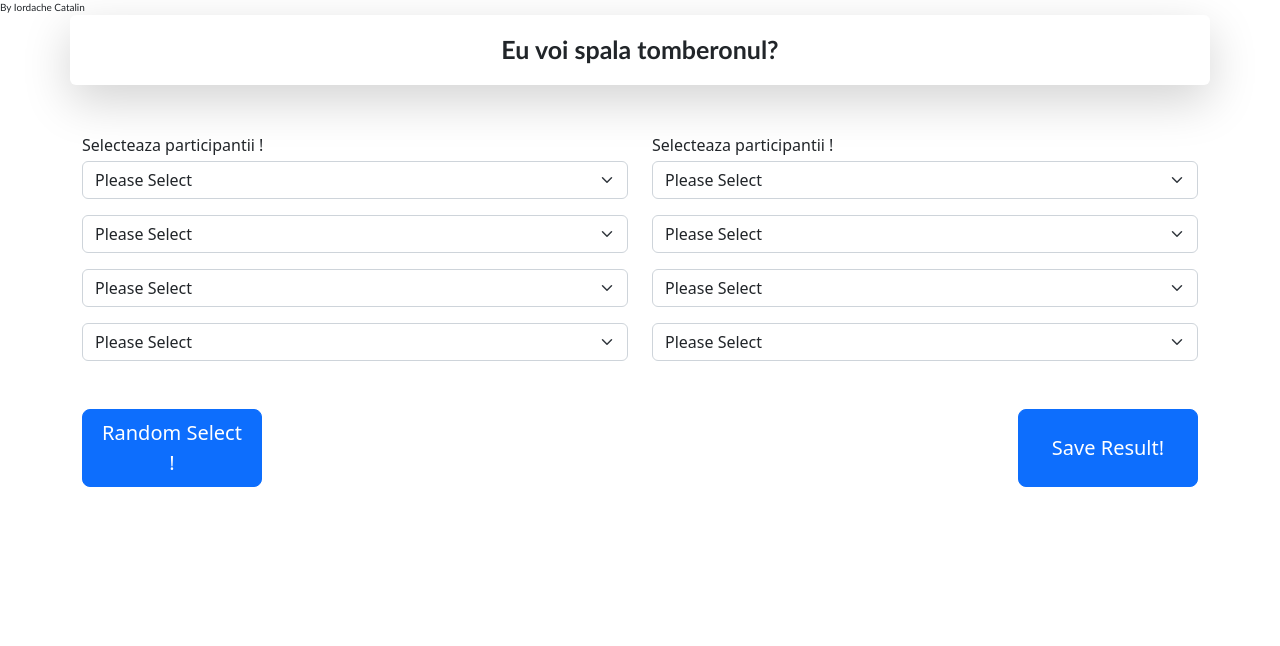
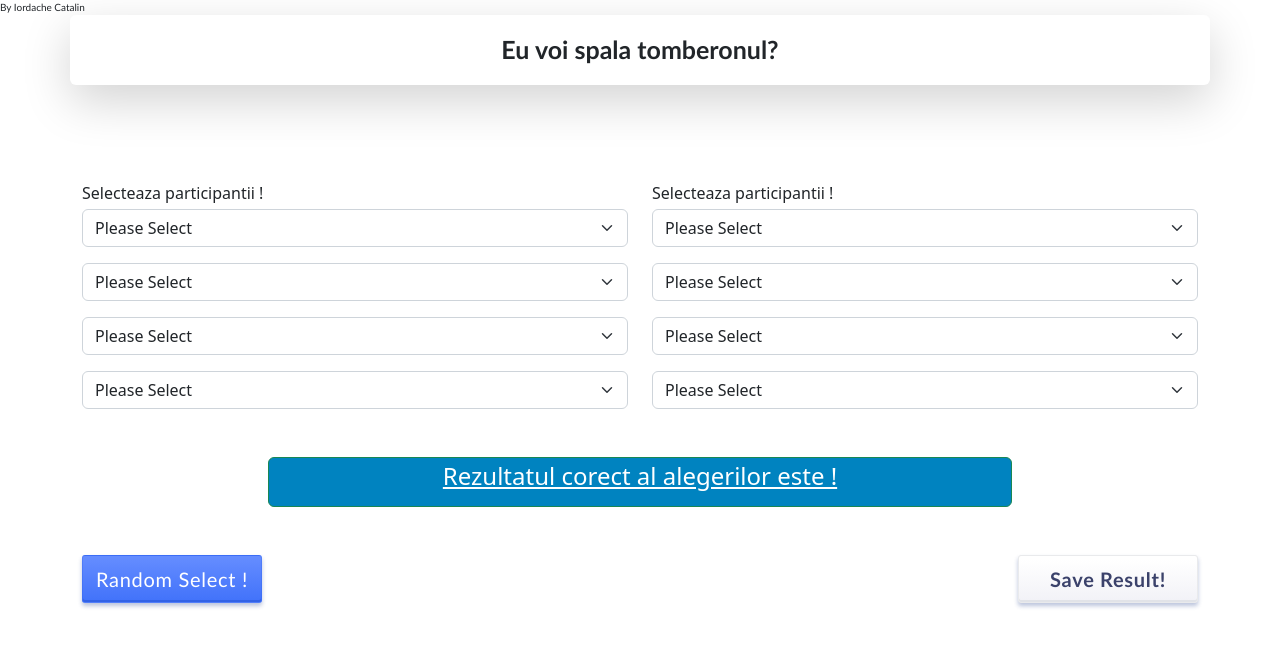
Before and after one commit to IordacheCatalin/Random-selector, a plain HTML site: page index.html in a window 1280 px wide. Both pictures are taken after a click on the button "Random Select !". Drawn offline with nearby package versions, Linux system fonts and the light colour scheme.

Commit message:
Pus butoane si rezultat

```diff
--- a/app.js
+++ b/app.js
@@ -64,3 +64,12 @@ addEventListener(`change`, () => {
 
   console.log(desc , array0);
 });
+
+function random () {
+
+
+}
+
+function Result() {
+  document.getElementById("Rezultatul").style.display = "block";
+}
--- a/index.html
+++ b/index.html
@@ -24,7 +24,7 @@
       </div>
       <div class="row">
         <div class="col">
-          <label for="participanti">Selecteaza participantii !</label>
+          <label class="label" for="participanti">Selecteaza participantii !</label>
           <div class="col-12">
             <select class="form-select mt-1" id="Nume" name="Nume" required>
               <option selected>Please Select</option>
@@ -79,7 +79,7 @@
           </div>
         </div>
         <div class="col">
-          <label for="participanti">Selecteaza participantii !</label>
+          <label class="label" for="participanti">Selecteaza participantii !</label>
           <div class="col-12">
             <select class="form-select mt-1" id="Nume5" name="Nume" required>
               <option selected>Please Select</option>
@@ -134,11 +134,16 @@
           </div>
         </div>
       </div>
+
+      <div id="Rezultatul" class="col-8 border border-success rounded-top rounded-bottom">Rezultatul corect al alegerilor este !</div>
+
       <div class="col-12 d-flex justify-content-between">
-         <button type="button" class="button btn btn-primary btn-lg btn-block">Random Select !</button>
-         <button type="button" class="button btn btn-primary btn-lg btn-block">Save Result!</button>
+        <!-- <button type="button" class="button btn btn-primary btn-lg btn-block">Random Select !</button>
+         <button type="button" class="button btn btn-primary btn-lg btn-block">Save Result!</button> -->
+        <button class="button Btn_blue_normal" onclick="Result()" >Random Select !</button>
+
+        <button class="button Btn_white_normal">Save Result!</button>
       </div>
-
     </div>
 
     <script
--- a/style.css
+++ b/style.css
@@ -1,20 +1,141 @@
-/* *{
-    margin: 0;
-    padding: 0;
-} */
+* {
+  margin: 0;
+  padding: 0;
+}
 
 .Owner {
   font-size: 10px;
-  font-family: 'Trebuchet MS', 'Lucida Sans Unicode', 'Lucida Grande', 'Lucida Sans', Arial, sans-serif;
+  font-family: "Trebuchet MS", "Lucida Sans Unicode", "Lucida Grande",
+    "Lucida Sans", Arial, sans-serif;
 }
 
 .text1 {
-    font-size: 25px;
-    font-family: 'Trebuchet MS', 'Lucida Sans Unicode', 'Lucida Grande', 'Lucida Sans', Arial, sans-serif;
-    font-weight: 700;
+  font-size: 25px;
+  font-family: "Trebuchet MS", "Lucida Sans Unicode", "Lucida Grande",
+    "Lucida Sans", Arial, sans-serif;
+  font-weight: 700;
 }
 
 .button {
   margin-top: 48px;
   width: 180px;
-  }
+  cursor: pointer;
+  outline: 0;
+  -webkit-transition: all 0.3s;
+  transition: all 0.2s;
+  -webkit-box-sizing: border-box;
+  box-sizing: border-box;
+  border: 4px;
+  padding: 0;
+  font-family: 'Trebuchet MS', 'Lucida Sans Unicode', 'Lucida Grande', 'Lucida Sans', Arial, sans-serif;
+  font-size: 20px;
+
+}
+
+.label {margin-top: 48px;}
+
+.Btn_blue_normal {
+  height: 48px;
+  background-image: -webkit-gradient(
+    linear,
+    left top,
+    left bottom,
+    color-stop(4%, #648cff),
+    to(#4172fa)
+  );
+  background-image: linear-gradient(-180deg, #648cff 4%, #4172fa 100%);
+  border: 1px solid rgba(51, 100, 237, 0.35);
+  -webkit-box-shadow: 0 3px 4px 0 rgba(44, 71, 146, 0.32),
+    inset 0 -2px 0 0 #3262e6;
+  box-shadow: 0 3px 4px 0 rgba(44, 71, 146, 0.32), inset 0 -2px 0 0 #3262e6;
+  border-radius: 3px;
+  color: #ffffff;
+  letter-spacing: 0.7px;
+  text-align: center;
+  line-height: 16px;
+}
+
+.Btn_blue_normal:hover {
+  -webkit-box-shadow: 0 8px 20px 0 rgba(44, 71, 146, 0.4);
+  box-shadow: 0 8px 20px 0 rgba(44, 71, 146, 0.4);
+  border-radius: 3px;
+  -webkit-transform: scale(1.02);
+  transform: scale(1.01) translateY(-2px);
+}
+
+.Btn_blue_normal:active {
+  -webkit-box-shadow: 0 3px 4px 0 rgba(44, 71, 146, 0.32),
+    inset 0 0px 0 0 #3262e6;
+  box-shadow: 0 3px 4px 0 rgba(44, 71, 146, 0.32), inset 0 0px 0 0 #3262e6;
+  background-image: -webkit-gradient(
+    linear,
+    left bottom,
+    left top,
+    from(#527ffc),
+    color-stop(96%, #4172fa)
+  );
+  background-image: linear-gradient(0deg, #527ffc 0%, #4172fa 96%);
+  -webkit-transform: scale(0.98);
+  transform: scale(1);
+}
+
+.Btn_white_normal {
+  height: 48px;
+  background-image: -webkit-gradient(
+    linear,
+    left top,
+    left bottom,
+    color-stop(8%, #ffffff),
+    color-stop(97%, #f2f2f7)
+  );
+  background-image: linear-gradient(-180deg, #ffffff 8%, #f2f2f7 97%);
+  border: 1px solid hsla(220, 6%, 92%, 1);
+  -webkit-box-shadow: 0 3px 4px 0 rgba(44, 71, 146, 0.32),
+    inset 0 -2px 0 0 #e1e3e8;
+  box-shadow: 0 3px 4px 0 rgba(44, 71, 146, 0.32), inset 0 -2px 0 0 #e1e3e8;
+  border-radius: 3px;
+  color: #3b426b;
+  letter-spacing: 0.7px;
+  text-align: center;
+  line-height: 16px;
+  font-weight: 700;
+}
+
+.Btn_white_normal:hover {
+  -webkit-box-shadow: 0 8px 20px 0 rgba(44, 71, 146, 0.2);
+  box-shadow: 0 8px 20px 0 rgba(44, 71, 146, 0.2);
+  border: 1px solid #f3f3f8;
+  -webkit-transform: scale(1.02);
+  transform: scale(1.01) translateY(-2px);
+}
+
+.Btn_white_normal:active {
+  -webkit-box-shadow: 0 3px 4px 0 rgba(44, 71, 146, 0.32),
+    inset 0 0px 0 0 #e1e3e8;
+  box-shadow: 0 3px 4px 0 rgba(44, 71, 146, 0.32), inset 0 0px 0 0 #e1e3e8;
+  background-image: -webkit-gradient(
+    linear,
+    left bottom,
+    left top,
+    color-stop(3%, #f9f9fc),
+    color-stop(92%, #f2f2f7)
+  );
+  background-image: linear-gradient(0deg, #f9f9fc 3%, #f2f2f7 92%);
+  border: 1px solid hsla(220, 6%, 92%, 1);
+  -webkit-transform: scale(0.98);
+  transform: scale(1);
+}
+
+
+#Rezultatul {
+  display: none;
+  text-align: center;
+  margin-top: 48px;
+  margin: 48px auto 0;
+  background-color: #0083c0;
+  color: white;
+  font-weight: 400;
+  min-height: 50px;
+  font-size: 24px;
+  text-decoration: underline
+}
```
